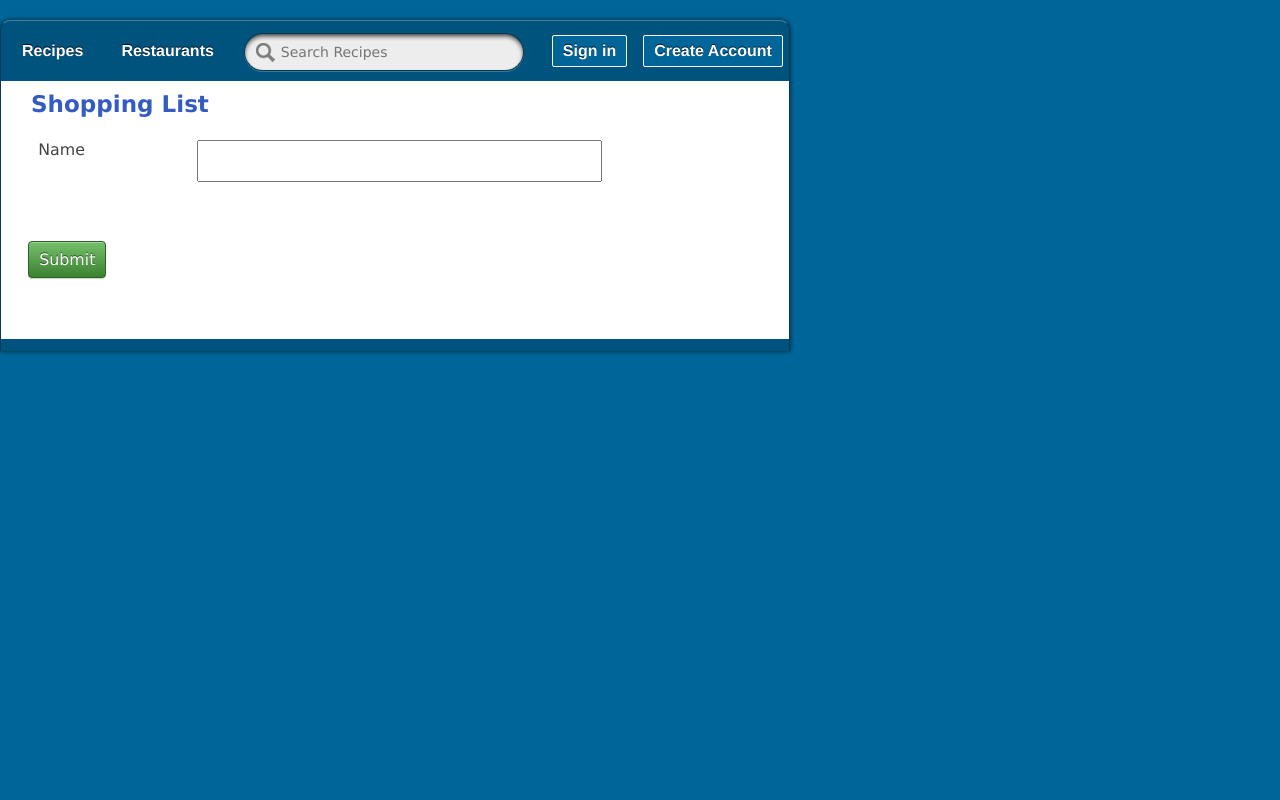
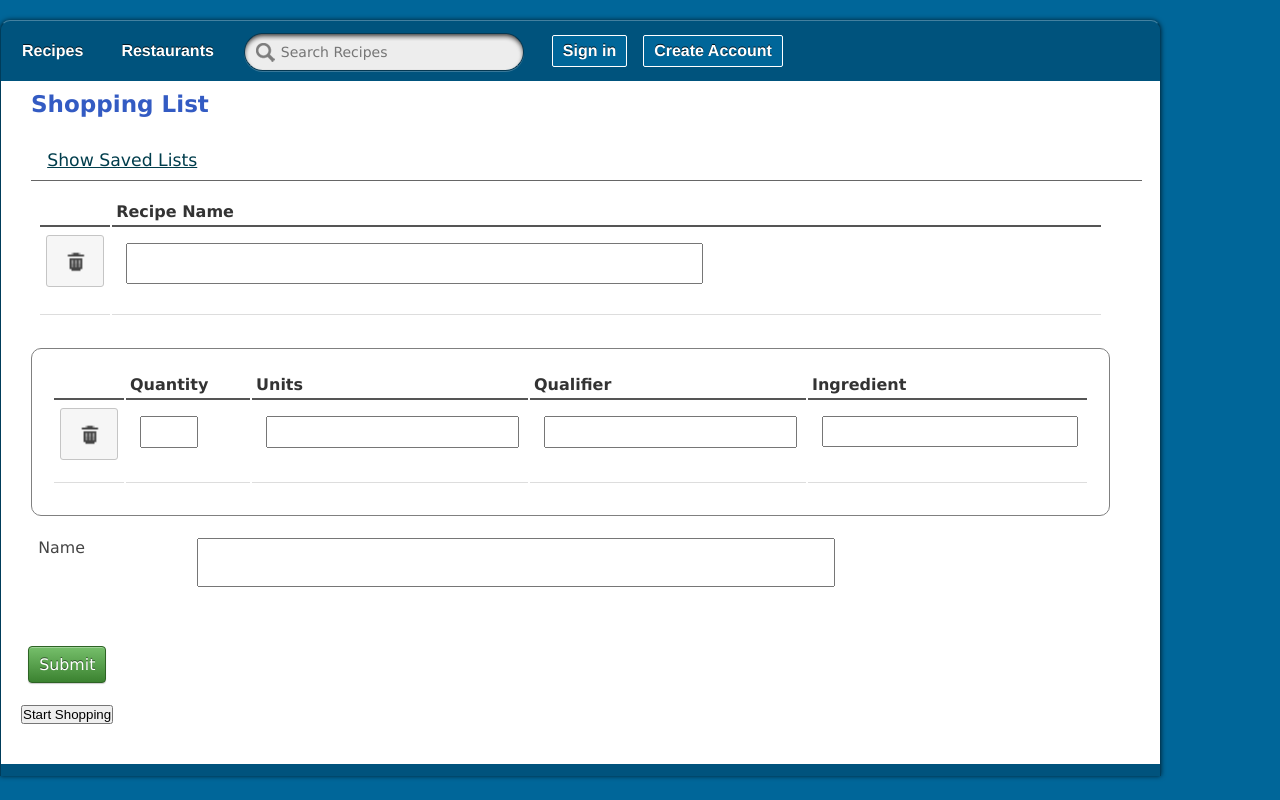
Before and after one commit to nazgul26/PHPRecipebook, a CakePHP app: template app/View/ShoppingLists/edit.ctp in a window 1280 px wide. Run offline with PHP 8.4 and a stand-in for CakePHP, Linux system fonts and the light colour scheme; the template is opened without the code that fills it, so the values that code supplies are empty; form fields are guessed from the names that the template uses; some libraries are stand-ins or nearby versions.

Commit message:
great start to Shopping cart UI.

```diff
--- a/app/View/Layouts/default.ctp
+++ b/app/View/Layouts/default.ctp
@@ -51,7 +51,7 @@ $cakeDescription = __d('cake_dev', 'PHPRecipeBook');
                     <li><a href="<?php echo $baseUrl;?>Recipes" class="ajaxNavigation"><?php echo __('Recipes'); ?></a></li>
                     <?php if ($loggedIn) : ?>
                     <li><a href="<?php echo $baseUrl;?>MealPlans" class="ajaxNavigation"><?php echo __('Meal Planner'); ?></a></li>
-                    <li><a href="<?php echo $baseUrl;?>ShoppingLists" class="ajaxNavigation"><?php echo __('Shopping List');?></a></li>
+                    <li><a href="<?php echo $baseUrl;?>ShoppingLists/edit" class="ajaxNavigation"><?php echo __('Shopping List');?></a></li>
                     <li><a href="<?php echo $baseUrl;?>Ingredients" class="ajaxNavigation"><?php echo __('Ingredients'); ?></a></li>
                     <?php endif; ?>
                     <li><a href="<?php echo $baseUrl;?>Restaurants" class="ajaxNavigation"><?php echo __('Restaurants');?></a></li>
--- a/app/View/Recipes/edit.ctp
+++ b/app/View/Recipes/edit.ctp
@@ -117,7 +117,7 @@
     function initRowDelete() {
         $('.deleteIcon').click(function() {
             // TODO: if count of TR = 1 then just blank the row and re-number
-            if (confirm("<?php echo __("Are you sure you wish to remove this ingredient?");?>")) {
+            if (confirm("<?php echo __("Are you sure you wish to remove this item?");?>")) {
                 $(this).parent().parent().remove();
             }
         });
@@ -365,7 +365,7 @@
                 </tr>
                 <tbody class="gridContent">
                 <?php
-                $ingredientCount = (isset($recipe) && $recipe['IngredientMapping'])? count($recipe['IngredientMapping']) : 0;
+                $ingredientCount = (isset($recipe) && isset($recipe['IngredientMapping']))? count($recipe['IngredientMapping']) : 0;
                 for ($mapIndex = 0; $mapIndex <= $ingredientCount; $mapIndex++) {
                     $currentSortOrder = __("Unknown");
                     $extraItem = true;
--- a/app/View/ShoppingLists/edit.ctp
+++ b/app/View/ShoppingLists/edit.ctp
@@ -1,11 +1,97 @@
+<script type="text/javascript">
+    $(function() {
+        initRowDelete();
+    });
+
+    function initRowDelete() {
+        $('.deleteIcon').click(function() {
+            // TODO: if count of TR = 1 then just blank the row and re-number
+            if (confirm("<?php echo __("Are you sure you wish to remove this item?");?>")) {
+                $(this).parent().parent().remove();
+            }
+        });
+    }
+</script>
 <div class="shoppingList form">
 <?php echo $this->Form->create('ShoppingList'); ?>
     <fieldset>
         <legend><?php echo __('Shopping List'); ?></legend>
+        <div class="actions">
+              <ul>
+                  <li><?php echo $this->Html->link(__('Show Saved Lists'), array('action' => 'index')); ?></li>
+              </ul>
+        </div>
+
+        <div id="relatedRecipesSection">
+        <table>
+        <tr class="headerRow">
+            <th class="deleteIcon"></th>
+            <th><?php echo __('Recipe Name');?></th>
+        </tr>
+        <tbody class="gridContent">
+        <?php
+        $recipeCount = (isset($list) && isset($list['ShoppingListRecipe']) )? count($list['ShoppingListRecipe']) : 0;
+        for ($mapIndex = 0; $mapIndex <= $recipeCount; $mapIndex++) {
+        ?>
+        <tr>
+            <td>
+                <div class="ui-state-default ui-corner-all deleteIcon" title="<?php echo __('Delete'); ?>">
+                    <span class="ui-icon ui-icon-trash"></span>
+                </div>
+            </td>
+            <td>
+                <?php echo $this->Form->hidden('ShoppingListRecipe.' . $mapIndex . '.id'); ?>
+                <?php echo $this->Form->hidden('ShoppingListRecipe.' . $mapIndex . '.recipe_id'); ?>
+                <?php echo $this->Form->hidden('ShoppingListRecipe.' . $mapIndex . '.shopping_list_id'); ?>
+                <?php echo $this->Form->input('ShoppingListRecipe.' . $mapIndex .
+                        '.Recipe.name', array('label' => false, 'escape' => false, 'type' => 'ui-widget')); ?></td>
+        </tr>
+        <?php } ?>
+        </tbody>
+        </table>
+    </div>
+
+    <div id="ingredientsSection">
+        <table id="sortableTable1">
+        <tr class="headerRow">
+            <th class="deleteIcon"></th>
+            <th><?php echo __('Quantity');?></th>
+            <th><?php echo __('Units');?></th>
+            <th><?php echo __('Qualifier');?></th>
+            <th><?php echo __('Ingredient');?></th>
+        </tr>
+        <tbody class="gridContent">
+        <?php
+        $ingredientCount = (isset($list) && isset($list['ShoppingListIngredient']))? count($list['ShoppingListIngredient']) : 0;
+        for ($mapIndex = 0; $mapIndex <= $ingredientCount; $mapIndex++) {
+        ?>
+        <tr>
+            <td>
+                <div class="ui-state-default ui-corner-all deleteIcon" title="<?php echo __('Delete'); ?>">
+                    <span class="ui-icon ui-icon-trash"></span>
+                </div>
+            </td>
+            <td>
+                <?php echo $this->Form->hidden('ShoppingListIngredient.' . $mapIndex . '.id'); ?>
+                <?php echo $this->Form->hidden('ShoppingListIngredient.' . $mapIndex . '.shopping_list_id'); ?>
+                <?php echo $this->Form->hidden('ShoppingListIngredient.' . $mapIndex . '.ingredient_id'); ?>
+
+                <?php echo $this->Form->input('ShoppingListIngredient.' . $mapIndex . '.quantity', array('label' => false, 'type' => 'fraction')); ?></td>
+            <td><?php echo $this->Form->input('ShoppingListIngredient.' . $mapIndex . '.unit_id', array('label' => false)); ?></td>
+            <td><?php echo $this->Form->input('ShoppingListIngredient.' . $mapIndex . '.qualifier', array('label' => false, 'escape' => false)); ?></td>
+            <td>
+                <?php echo $this->Form->input('ShoppingListIngredient.' . $mapIndex . '.Ingredient.name', array('label' => false, 'escape' => false, 'type' => 'ui-widget')); ?>
+            </td>
+        </tr>
+        <?php } ?>
+        </tbody>
+        </table>
+    </div>
     <?php
             echo $this->Form->hidden('id');
             echo $this->Form->input('name');
     ?>
     </fieldset>
     <?php echo $this->Form->end(__('Submit')); ?>
+    <button>Start Shopping</button>
 </div>
--- a/app/View/ShoppingLists/index.ctp
+++ b/app/View/ShoppingLists/index.ctp
@@ -13,7 +13,6 @@
 	<?php foreach ($shoppingLists as $shoppingList): ?>
 	<tr>
             <td class="actions">
-                    <?php echo $this->Html->link(__('View'), array('action' => 'view', $shoppingList['ShoppingList']['id'])); ?>
                     <?php echo $this->Html->link(__('Edit'), array('action' => 'edit', $shoppingList['ShoppingList']['id'])); ?>
                     <?php echo $this->Form->postLink(__('Delete'), array('action' => 'delete', $shoppingList['ShoppingList']['id']),
                             null, __('Are you sure you want to delete # %s?', $shoppingList['ShoppingList']['id'])); ?>
```
Also changed, not shown: app/Controller/ShoppingListsController.php (+16 -4 lines), app/View/ShoppingLists/shop.ctp (renamed from app/View/ShoppingLists/view.ctp). Lines whose indentation alone changed are shown as unchanged.
